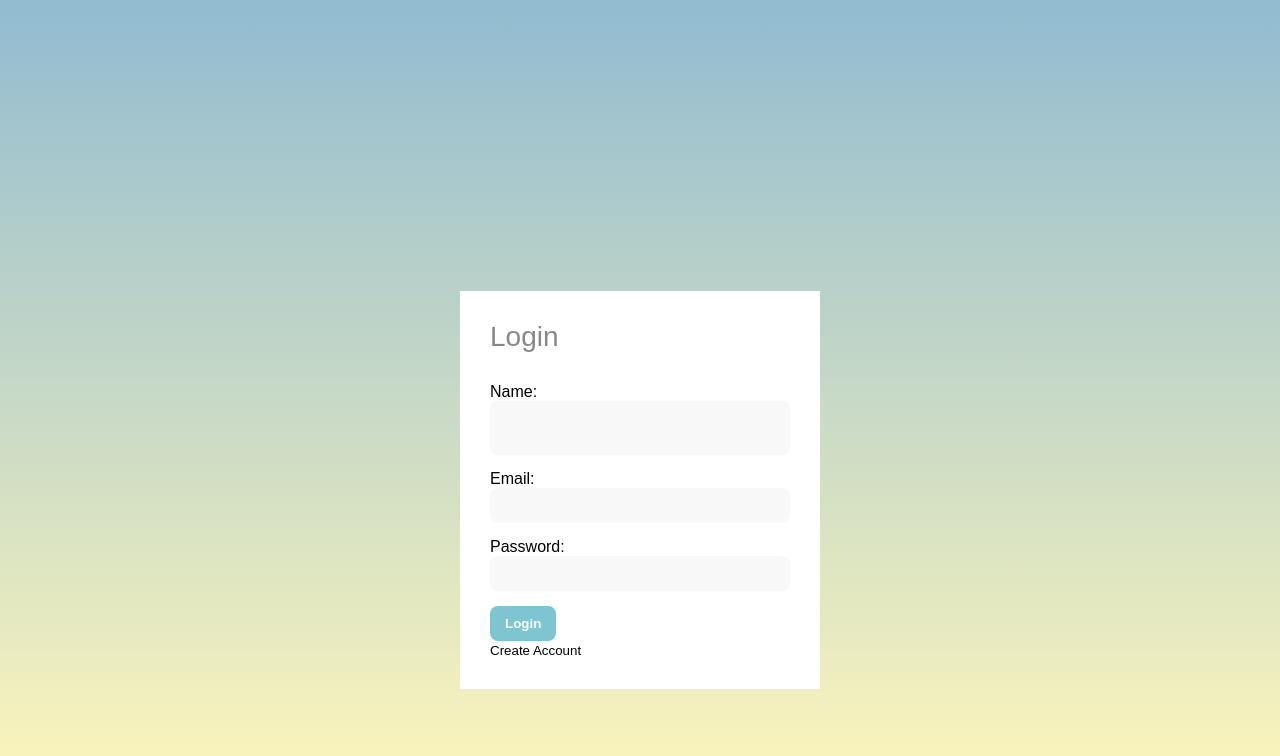
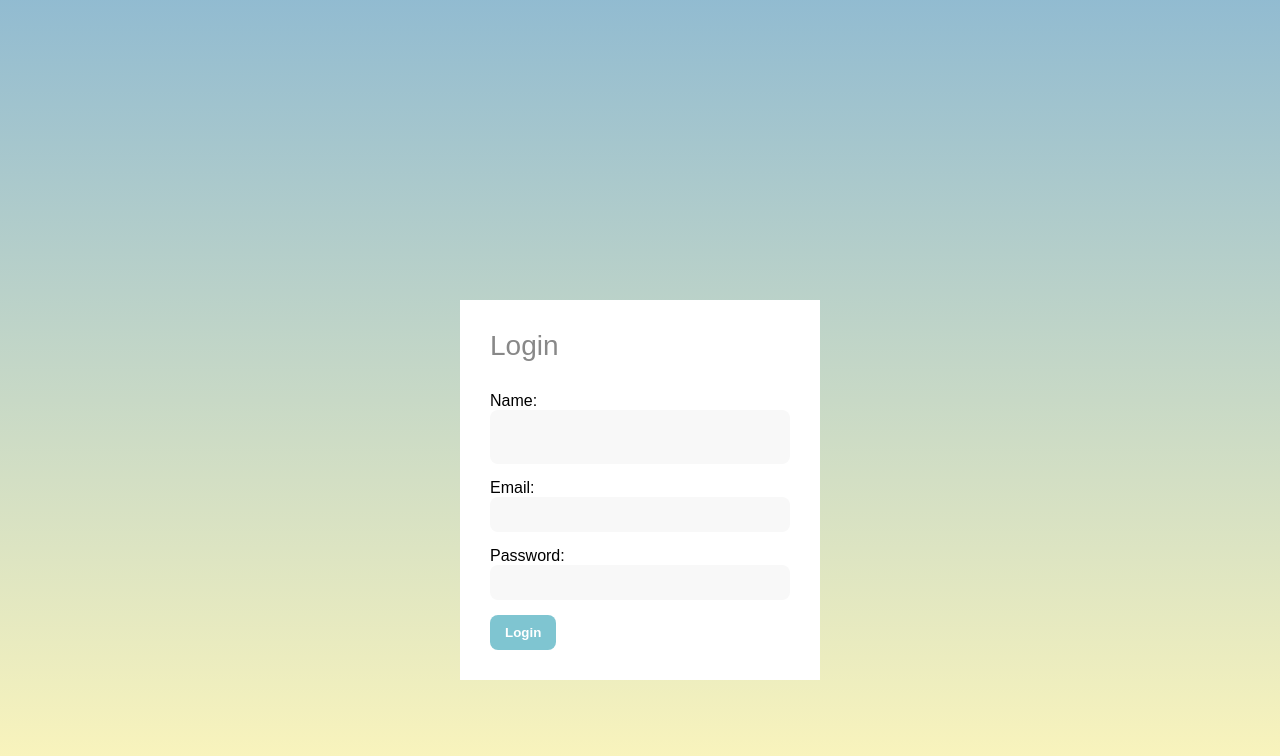
Before and after one commit to melinaabella/Quantivity, a React (Create React App) app in the folder quantivity-RJS/: page /Login in a window 1280 px wide. Shown: the top 756 px of the page. Built offline with nearby package versions, Linux system fonts and the light colour scheme.

Commit message:
removed broken create account button

```diff
--- a/quantivity-RJS/src/components/Loginform.js
+++ b/quantivity-RJS/src/components/Loginform.js
@@ -3,7 +3,6 @@ import { Redirect } from 'react-router';
 
 function Loginform({ loggedin, error}){
 	const [details, setDetails] = useState({name: "", email: "", password: ""});
-	const [createAccountRedirect, setcreateAccountRedirect] = useState(false);
 
 	const submitHandler = e => {
 		e.preventDefault();
@@ -15,9 +14,6 @@ function Loginform({ loggedin, error}){
 		setcreateAccountRedirect(true);
 	}
 
-	if (createAccountRedirect) {
-		<Redirect to="/CreateAccountForm"/>
-	} else {
 	return (
 		<form onSubmit={submitHandler}>
 			<div className="form-inner">
@@ -42,14 +38,10 @@ function Loginform({ loggedin, error}){
 					}}/>
 				</div>
 				<input type ="submit" value="Login" />
-					<div className="create-account">
-					<button onClick={createAccount}>Create Account</button>
-					</div>
 
 			</div>
 		</form>
 	);
 }
-}
 
 export default Loginform;
```
Lines whose indentation alone changed are shown as unchanged.
